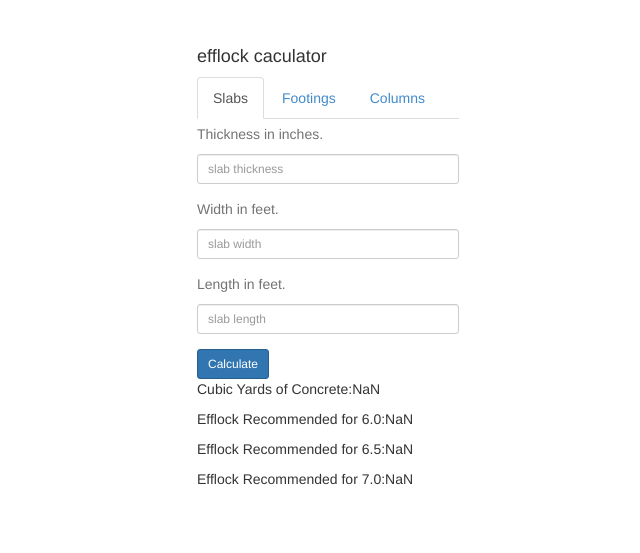
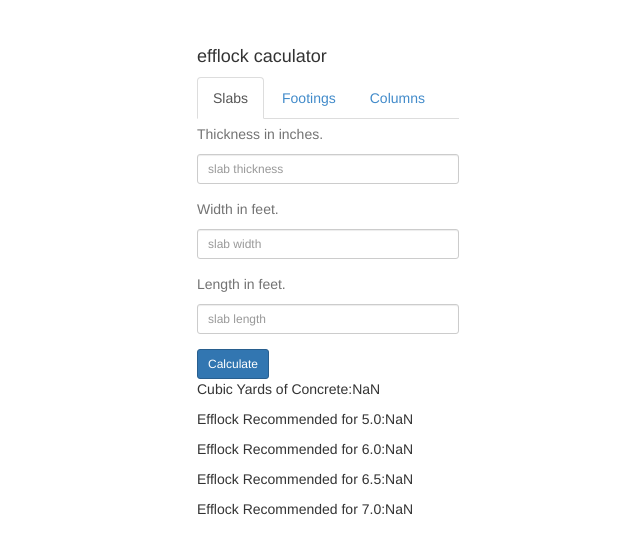
Before and after one commit to andrewjleavitt/efflock, a plain HTML site: page efflock.html in a window 1280 px wide. Both pictures are taken after a click on the link "Calculate". Shown: the part 83-636 px from the top of the page, without its empty margins (108-748 px from the left). Drawn offline with nearby package versions, Linux system fonts and the light colour scheme.

Commit message:
added 5 to calculations

```diff
--- a/efflock.html
+++ b/efflock.html
@@ -63,6 +63,7 @@
                 <a href="#" class="btn btn-primary btn-sm">Calculate</a>
                 <div class="results">
                   <p>Cubic Yards of Concrete:<span id="slabs-cubic-yards">0</span></p>
+                  <p>Efflock Recommended for 5.0:<span id="slabs-efflock-recommended_5_0">0</span></p>
                   <p>Efflock Recommended for 6.0:<span id="slabs-efflock-recommended_6_0">0</span></p>
                   <p>Efflock Recommended for 6.5:<span id="slabs-efflock-recommended_6_5">0</span></p>
                   <p>Efflock Recommended for 7.0:<span id="slabs-efflock-recommended_7_0">0</span></p>
@@ -86,6 +87,7 @@
                 <a href="#" class="btn btn-primary btn-sm">Calculate</a>
                 <div class="results">
                   <p>Cubic Yards of Concrete:<span id="footings-cubic-yards">0</span></p>
+                  <p>Efflock Recommended for 5.0:<span id="footings-efflock-recommended_5_0">0</span></p>
                   <p>Efflock Recommended for 6.0:<span id="footings-efflock-recommended_6_0">0</span></p>
                   <p>Efflock Recommended for 6.6:<span id="footings-efflock-recommended_6_5">0</span></p>
                   <p>Efflock Recommended for 7.0:<span id="footings-efflock-recommended_7_0">0</span></p>
@@ -105,6 +107,7 @@
                 <a href="#" class="btn btn-primary btn-sm">Calculate</a>
                 <div class="results">
                   <p>Cubic Yards of Concrete:<span id="columns-cubic-yards">0</span></p>
+                  <p>Efflock Recommended for 5.0:<span id="columns-efflock-recommended_5_0">0</span></p>
                   <p>Efflock Recommended for 6.0:<span id="columns-efflock-recommended_6_0">0</span></p>
                   <p>Efflock Recommended for 6.5:<span id="columns-efflock-recommended_6_5">0</span></p>
                   <p>Efflock Recommended for 7.0:<span id="columns-efflock-recommended_7_0">0</span></p>
--- a/js/efflock.js
+++ b/js/efflock.js
@@ -11,6 +11,7 @@ $(document).ready(function() {
 		efflock_amounts = getEfflock(cubic_yards);
 		console.log(efflock_amounts);
 		$('#slabs-cubic-yards').html(cubic_yards);
+		$('#slabs-efflock-recommended_5_0').html(efflock_amounts[0]);
 		$('#slabs-efflock-recommended_6_0').html(efflock_amounts[0]);
 		$('#slabs-efflock-recommended_6_5').html(efflock_amounts[1]);
 		$('#slabs-efflock-recommended_7_0').html(efflock_amounts[2]);
@@ -28,6 +29,7 @@ $(document).ready(function() {
 		efflock_amounts = getEfflock(cubic_yards);
 		console.log(efflock_amounts);
 		$('#footings-cubic-yards').html(cubic_yards);
+		$('#footings-efflock-recommended_5_0').html(efflock_amounts[0]);
 		$('#footings-efflock-recommended_6_0').html(efflock_amounts[0]);
 		$('#footings-efflock-recommended_6_5').html(efflock_amounts[1]);
 		$('#footings-efflock-recommended_7_0').html(efflock_amounts[2]);
@@ -44,6 +46,7 @@ $(document).ready(function() {
 		efflock_amounts = getEfflock(cubic_yards);
 		console.log(efflock_amounts);
 		$('#columns-cubic-yards').html(cubic_yards);
+		$('#columns-efflock-recommended_5_0').html(efflock_amounts[0]);
 		$('#columns-efflock-recommended_6_0').html(efflock_amounts[0]);
 		$('#columns-efflock-recommended_6_5').html(efflock_amounts[1]);
 		$('#columns-efflock-recommended_7_0').html(efflock_amounts[2]);
@@ -64,7 +67,7 @@ var calculateColumnarCubicYards = function(diameter, height) {
 }
 
 var getEfflock = function(cubic_yards) {
-	cement_weights = new Array(6.0,6.5,7.0);
+	cement_weights = new Array(5.0,6.0,6.5,7.0);
 	var efflock_amounts = new Array();
 
     for(i=0; i<cement_weights.length; i++) {
@@ -76,7 +79,9 @@ var getEfflock = function(cubic_yards) {
 var calculateEfflock = function(cubic_yards, cement_weight) {
 	console.log('calculateEfflock called');
 	var efflock = 0;
-	if(cement_weight == '6.0') {
+	if(cement_weight == '5.0') {
+		efflock = cubic_yards * 37.6;
+	} else if(cement_weight == '6.0') {
 		efflock = cubic_yards * 45.12;
 	} else if (cement_weight == '6.5') {
 		efflock = cubic_yards * 48.88;
```
